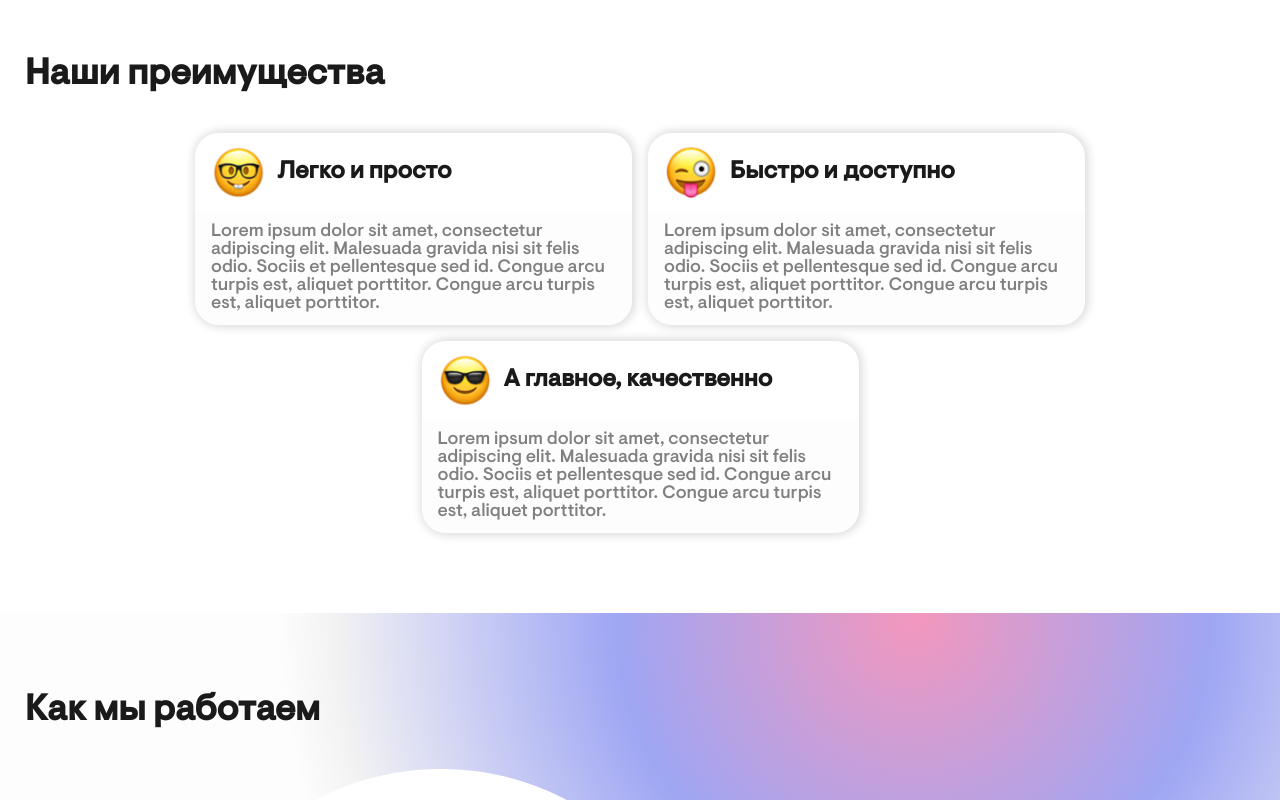
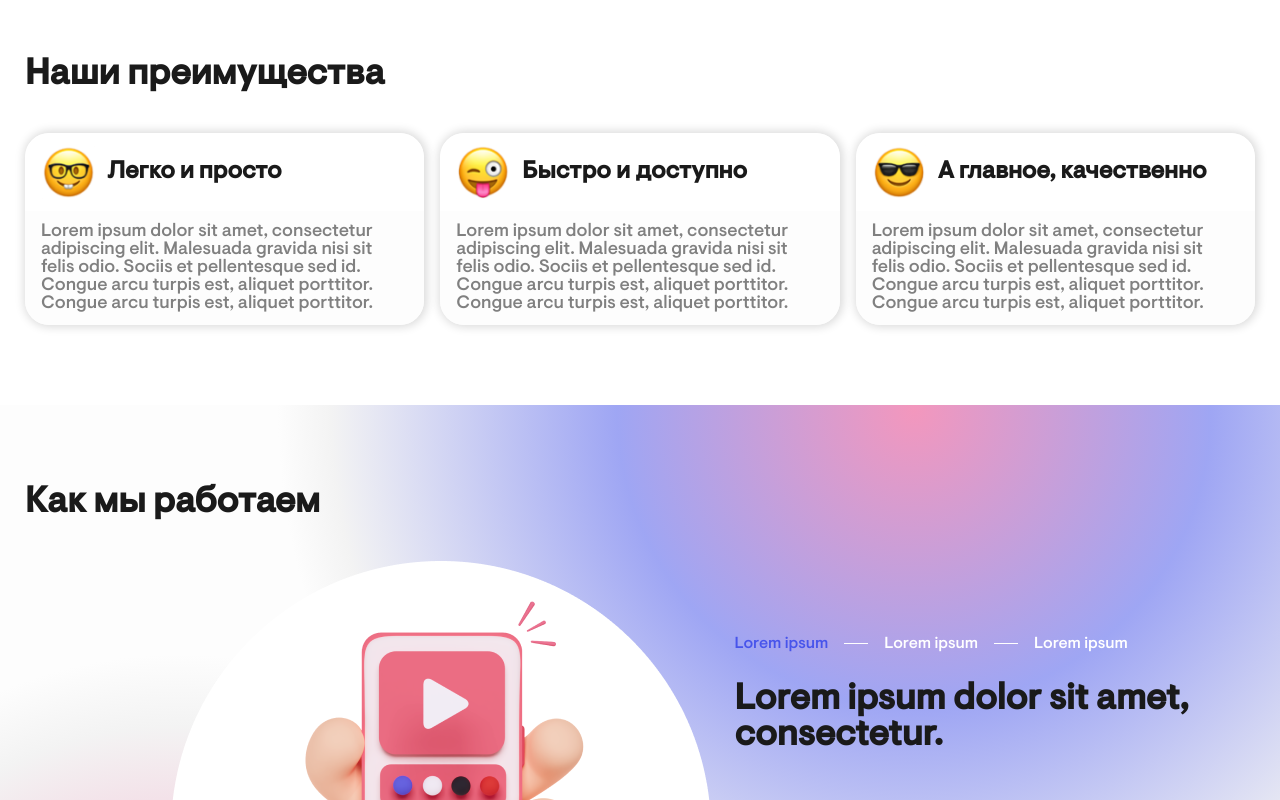
Before and after one commit to SemenovRoman12/kafedra_sprints, a website: page index.html in a window 1280 px wide. Shown: the part 820-1620 px from the top of the page. Drawn offline with Linux system fonts and the light colour scheme.

Commit message:
(ref) change flex to grid in advantage and tariffs

```diff
--- a/css/style.css
+++ b/css/style.css
@@ -213,21 +213,25 @@ button {
     max-width: 354px;
 }
 
+
+
+
+
+
+
 .advantage {
     padding: 80px 0;
 }
 
 .advantage__list {
-    display: flex;
-    justify-content: center;
-    align-items: center;
-    flex-wrap: wrap;
+    display: grid;
+    grid-template-columns: repeat(auto-fit, minmax(300px, 1fr));
+    justify-items: center;
     gap: 16px;
 }
 
 .advantage__list-item {
     border-radius: 24px;
-    max-width: 437px;
     box-shadow: 1px 0 10px 2px rgba(0, 0, 0, 0.15);
     overflow: hidden;
 }
@@ -383,14 +387,13 @@ button {
 }
 
 .tariffs__cards-list {
-    display: flex;
-    flex-wrap: wrap;
+    display: grid;
+    grid-template-columns: repeat(auto-fit, minmax(300px, 318px));
     justify-content: center;
     gap: 24px;
 }
 
 .tariffs-card {
-    max-width: 318px;
     box-shadow: 1px 0 10px 2px rgba(0, 0, 0, 0.15);
     border-radius: 24px;
 }
@@ -398,7 +401,6 @@ button {
 .tariffs-card__header {
     background-color: #fff;
     font-size: 24px;
-
     padding: 20px 24px;
     border-radius: 24px 24px 0 0;
 }
@@ -426,7 +428,6 @@ button {
 
 .card-content__item {
     font-size: 18px;
-
 }
 
 .item-mark {
```
Also changed, not shown: index.html (+0 -1 lines).
